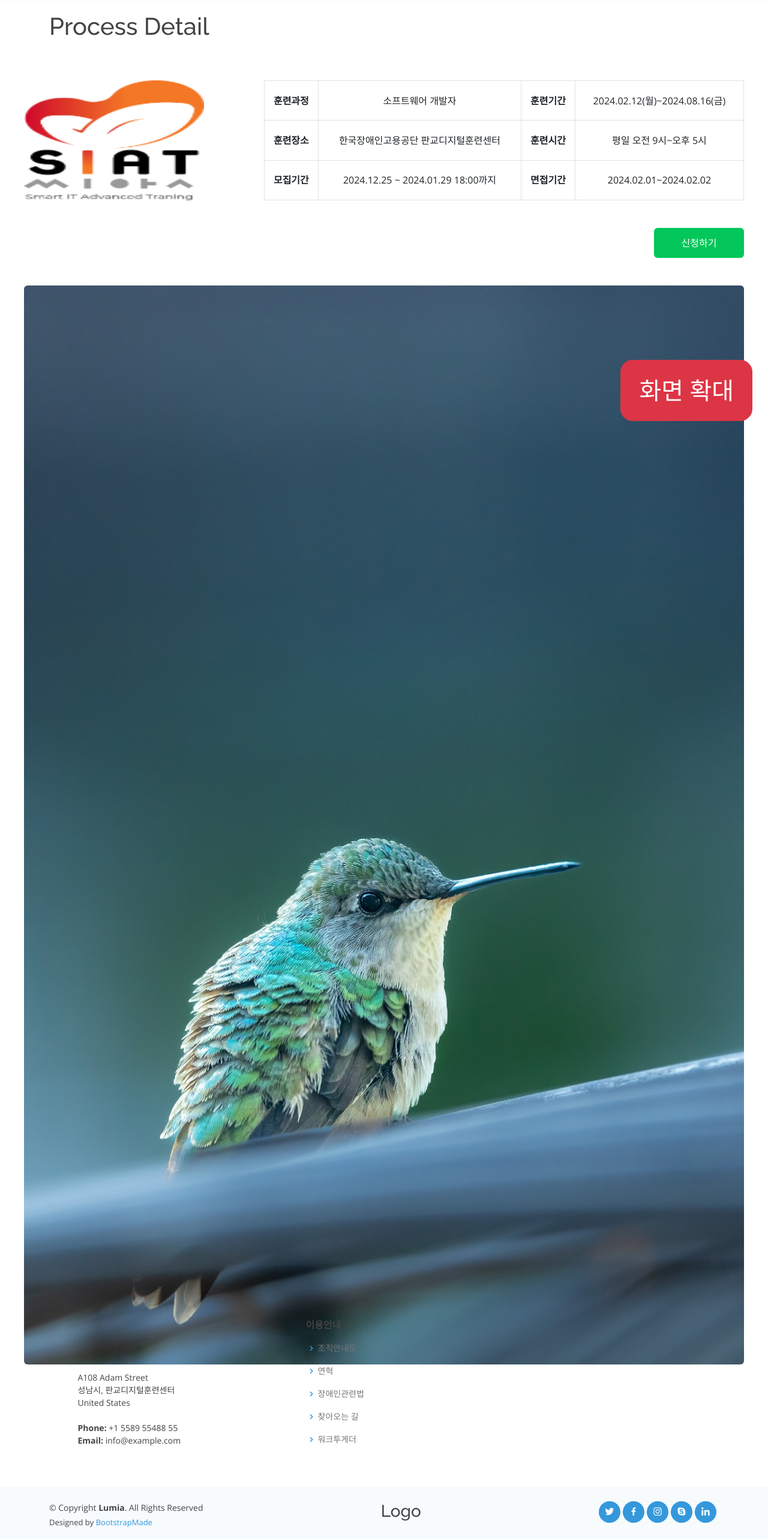
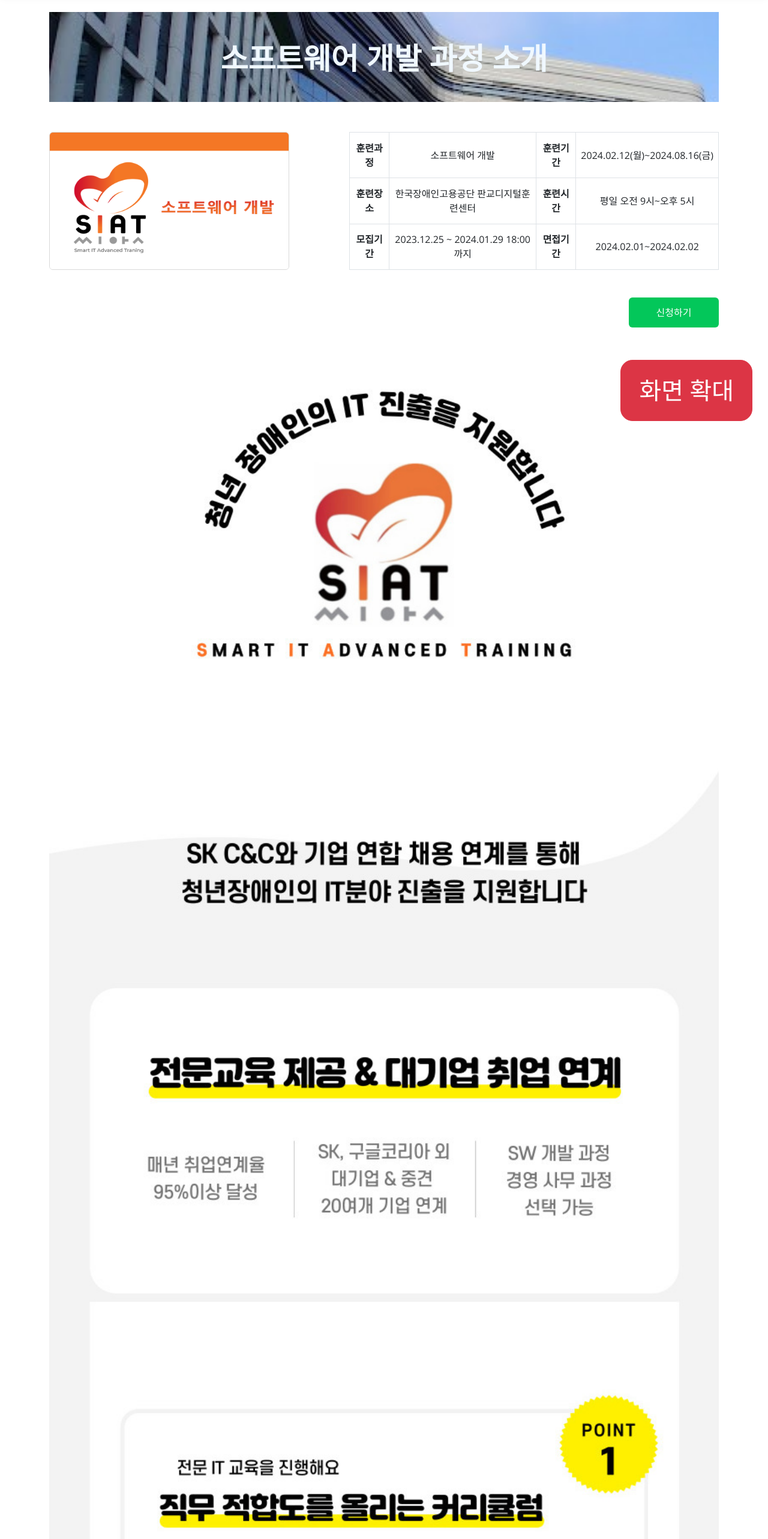
Before and after one commit to JW230321/siat-web-project, a React (Create React App) app in the folder react-siatproj/: page /detail in a window 1280 px wide. Shown: the part 80-2646 px from the top of the page at 60% size. Built offline with nearby package versions, Linux system fonts and the light colour scheme; grey boxes are pictures that could not be loaded.

Commit message:
일순 홈페이지 로고 추가

```diff
--- a/react-siatproj/public/assets/css/style.css
+++ b/react-siatproj/public/assets/css/style.css
@@ -104,7 +104,7 @@
 }
 
 #header .logo img {
-  max-height: 40px;
+  max-height: 65px;
 }
 
 /*--------------------------------------------------------------
--- a/react-siatproj/src/App.js
+++ b/react-siatproj/src/App.js
@@ -1,5 +1,5 @@
 
-import { Route, Routes } from "react-router-dom";
+import { Route, Routes, useLocation } from "react-router-dom";
 import Header from "./components/Header";
 import Home from "./components/Home";
 import Footer from "./components/Footer";
@@ -22,8 +22,13 @@
 import DetailNotice from "./notice_components/DetailNotice";
 import ModifyNotice from "./notice_components/ModifyNotice";
 import Zoom from "./components/Zoom";
+import Road from "./components/Road";
 
 function App() {
+
+  const [zoomLevel, setZoomLevel] = useState(100);
+  const location = useLocation();
+
   // 로그인 상태를 로컬 스토리지에서 가져와서 초기 상태 설정
   const [isLoggedIn, setIsLoggedIn] = useState(
     localStorage.getItem("isLoggedIn") === "true"
@@ -42,14 +47,17 @@
     localStorage.removeItem("MemberData");
   };
 
-
+  useEffect(() => {
+    window.scrollTo({ top: 0, behavior: "smooth"});
+  }, [location]);
 
   return (
     <div>
       <Header isLoggedIn = {isLoggedIn} setIsLoggedIn = {setIsLoggedIn} handleLogout = {handleLogout} />
-      <Zoom />
+      <Zoom zoomLevel={zoomLevel} setZoomLevel={setZoomLevel}/>
       <Routes>
         <Route path="/" element={<Home />} />
+        <Route path="/road" element={<Road zoomLevel={zoomLevel} />} />
         <Route path="/board" element={<ListBoardComponent />} />
         {/* <Route path="/board1" element={<Board1 />} /> */}
         <Route path = "/read-board/:board_id" element = {<ReadBoardComponent />}></Route>
@@ -58,10 +66,10 @@
         <Route path="/login" element={<Login handleLogin = {handleLogin}/>} />
         <Route path="/signup" element={<Signup />} />
         <Route path="/boardInput" element={<BoardInput />} />
-        <Route path="/process" element={<ProcessComponent />} />
+        <Route path="/process" element={<ProcessComponent zoomLevel={zoomLevel}/>} />
         <Route path="/employment" element={<EmploymentInput />} />
-        <Route path="/detail" element={<ProcessDetail />} />
-        <Route path="/detail2" element={<ProcessDetail2 />} />
+        <Route path="/detail" element={<ProcessDetail zoomLevel={zoomLevel} />} />
+        <Route path="/detail2" element={<ProcessDetail2 zoomLevel={zoomLevel} />} />
         <Route path="/input" element={<ProcessInput />} />
         <Route path="/input2" element={<ProcessInput2 />} />
         <Route path="/noticeList" element={<Notice />} />
--- a/react-siatproj/src/components/Footer.js
+++ b/react-siatproj/src/components/Footer.js
@@ -1,3 +1,6 @@
+import { Link } from "react-router-dom";
+
+
 function Footer() {
     return (
         <footer id="footer">
@@ -16,9 +19,9 @@
                             <ul>
                                 <li><i className="bx bx-chevron-right"></i> <a href="#">조직안내도</a></li>
                                 <li><i className="bx bx-chevron-right"></i> <a href="#">연혁</a></li>
-                                <li><i className="bx bx-chevron-right"></i> <a href="#">장애인관련법</a></li>
-                                <li><i className="bx bx-chevron-right"></i> <a href="#">찾아오는 길</a></li>
-                                <li><i className="bx bx-chevron-right"></i> <a href="#">워크투게더</a></li>
+                                <li><i className="bx bx-chevron-right"></i> <a target="_blank " href="https://www.law.go.kr/LSW//lsSc.do?section=&menuId=1&subMenuId=15&tabMenuId=81&eventGubun=060101&query=%EC%9E%A5%EC%95%A0%EC%9D%B8">장애인관련법</a></li>
+                                <li><i className="bx bx-chevron-right"></i> <Link to="/road">찾아오는 길</Link></li>
+                                <li><i className="bx bx-chevron-right"></i> <a target="_blank" href="https://www.worktogether.or.kr/main.do">워크투게더</a></li>
                             </ul>
                         </div>
                         <div className="col-lg-4 col-md-6 footer-newsletter">
@@ -43,8 +46,8 @@
                         Designed by <a href="https://bootstrapmade.com/">BootstrapMade</a>
                     </div>
                 </div>
-                <div>
-                    <h3>Logo</h3>
+                <div className="mainLogo2">
+                    <h3></h3>
                 </div>
                 <div className="social-links text-center text-md-right pt-3 pt-md-0">
                     <a href="#" className="twitter"><i className="bx bxl-twitter"></i></a>
--- a/react-siatproj/src/css/notice.css
+++ b/react-siatproj/src/css/notice.css
@@ -86,3 +86,40 @@
   text-decoration: underline;
   color: black;
 }
+
+
+.mainLogo {
+  width: 200px;
+  height: 70px;
+  position: relative;
+  cursor: pointer;
+}
+
+.mainLogo2{
+  background: url(/src/image/siatLogo.png);
+  width: 200px;
+  height: 150px;
+  background-repeat: no-repeat;
+  background-position: center;
+}
+
+
+.mainLogo::before {
+  content: "";
+  background: url(/src/image/siatLogo.png);
+  width: 100%;
+  height: 100%;
+  background-size: contain;
+  background-repeat: no-repeat;
+  background-position: center;
+  position: absolute;
+  top: 0;
+  left: 0;
+  pointer-events: none; /* This will allow clicks to pass through the pseudo-element */
+}
+
+.mainLogo a {
+  display: block;
+  width: 100%;
+  height: 100%;
+}
--- a/react-siatproj/src/register_components/ProcessDetail.js
+++ b/react-siatproj/src/register_components/ProcessDetail.js
@@ -1,23 +1,25 @@
 import { Link } from 'react-router-dom';
-import siatLogo from '../image/siatLogo.png';
-import test from '../image/test.jpg'
+import process1 from '../image/process1.png';
+import image from '../image/image.jpg'
 import '../css/Process.css';
 
-function ProcessDetail() {
+function ProcessDetail({zoomLevel}) {
     return (
-        <div className="container" style={{height : "265vh", marginTop : "100px"}}>
-            <h1>Process Detail</h1>
-            <div style={{marginTop: 66}}>
-                <div style={{display: 'flex', justifyContent: 'center'}}>
+        <div className="container" style={{height : "850vh", marginTop : "100px"}}>
+            <div className="image-container" style={{marginBottom: 50}}>
+                <div className="rounded1">소프트웨어 개발 과정 소개</div>
+            </div>
+            <div style={{marginTop: 50}}>
+                <div style={{display: 'flex', flexDirection: zoomLevel > 200 ? "column" : "row", justifyContent: zoomLevel > 200 ? "center" : "space-between", height:"auto", width: "100%"}}>
                     <div>
-                        <img src={siatLogo} className="rounded" alt="Cinque Terre" style={{width: 300, height: 200}} />
+                        <img src={process1} className="rounded" alt="Cinque Terre" style={{width: 400, height: 230, marginLeft: zoomLevel > 200 ? "200px" : "0px", border: "1px solid #d9d9d9", marginBottom: zoomLevel > 200 ? 20 : 0}} />
                     </div>
-                    <div style={{marginLeft: 100}}>
-                        <table className='table table-bordered' style={{width: 800, height: 200, alignItems: 'center'}}>
+                    <div style={{marginLeft: zoomLevel > 200 ? 0 : 100}}>
+                        <table className='table table-bordered' style={{width: "100%", height: 230, alignItems: 'center'}}>
                             <tbody style={{textAlign: 'center'}}>
                                 <tr>
                                     <th>훈련과정</th>
-                                    <td>소프트웨어 개발자</td>
+                                    <td>소프트웨어 개발</td>
                                     <th>훈련기간</th>
                                     <td>2024.02.12(월)~2024.08.16(금)</td>
                                 </tr>
@@ -29,7 +31,7 @@
                                 </tr>
                                 <tr>
                                     <th>모집기간</th>
-                                    <td>2024.12.25 ~ 2024.01.29 18:00까지</td>
+                                    <td>2023.12.25 ~ 2024.01.29 18:00까지</td>
                                     <th>면접기간</th>
                                     <td>2024.02.01~2024.02.02</td>
                                 </tr>
@@ -44,7 +46,7 @@
                 </div>
             </div>
             <div style={{marginTop: 46, display: 'flex', justifyContent: 'center'}}>
-                <img src={test} className="rounded" alt="Cinque Terre" style={{width: 1200}} />
+                <img src={image} className="rounded" alt="Cinque Terre" style={{width: 1200}} />
             </div>
         </div>
     );
--- a/react-siatproj/src/register_components/ProcessDetail2.js
+++ b/react-siatproj/src/register_components/ProcessDetail2.js
@@ -1,19 +1,21 @@
 import { Link } from 'react-router-dom';
-import siatLogo from '../image/siatLogo.png';
-import test from '../image/test.jpg'
+import process2 from '../image/process2.png';
+import image from '../image/image.jpg'
 import '../css/Process.css';
 
-function ProcessDetail() {
+function ProcessDetail({zoomLevel}) {
     return (
-        <div className="container" style={{height : "265vh", marginTop : "100px"}}>
-            <h1>Process Detail</h1>
-            <div style={{marginTop: 66}}>
-                <div style={{display: 'flex', justifyContent: 'center'}}>
+        <div className="container" style={{height : "850vh", marginTop : "100px"}}>
+            <div className="image-container" style={{marginBottom: 50}}>
+                <div className="rounded1">경영사무지원 과정 소개</div>
+            </div>
+            <div style={{marginTop: 50}}>
+                <div style={{display: 'flex', flexDirection: zoomLevel > 200 ? "column" : "row", justifyContent: zoomLevel > 200 ? "center" : "space-between", height:"auto", width: "100%"}}>
                     <div>
-                        <img src={siatLogo} className="rounded" alt="Cinque Terre" style={{width: 300, height: 200}} />
+                        <img src={process2} className="rounded" alt="Cinque Terre" style={{width: 400, height: 230, marginLeft: zoomLevel > 200 ? "200px" : "0px", border: "1px solid #d9d9d9", marginBottom: zoomLevel > 200 ? 20 : 0}} />
                     </div>
-                    <div style={{marginLeft: 100}}>
-                        <table className='table table-bordered' style={{width: 800, height: 200, alignItems: 'center'}}>
+                    <div style={{marginLeft: zoomLevel > 200 ? 0 : 100}}>
+                        <table className='table table-bordered' style={{width: "100%", height: 230, alignItems: 'center'}}>
                             <tbody style={{textAlign: 'center'}}>
                                 <tr>
                                     <th>훈련과정</th>
@@ -29,7 +31,7 @@
                                 </tr>
                                 <tr>
                                     <th>모집기간</th>
-                                    <td>2024.12.25 ~ 2024.01.29 18:00까지</td>
+                                    <td>2023.12.25 ~ 2024.01.29 18:00까지</td>
                                     <th>면접기간</th>
                                     <td>2024.02.01~2024.02.02</td>
                                 </tr>
@@ -44,7 +46,7 @@
                 </div>
             </div>
             <div style={{marginTop: 46, display: 'flex', justifyContent: 'center'}}>
-                <img src={test} className="rounded" alt="Cinque Terre" style={{width: 1200}} />
+                <img src={image} className="rounded" alt="Cinque Terre" style={{width: 1200}} />
             </div>
         </div>
     );
--- a/react-siatproj/src/register_components/ProcessInput.js
+++ b/react-siatproj/src/register_components/ProcessInput.js
@@ -200,7 +200,7 @@
                         <tbody>
                             <tr>
                                 <th>
-                                    <label htmlFor="grade" className="mr-sm-2 ">최종학교명</label>
+                                    <label htmlFor="grade" className="mr-sm-2 ">최종<br />학교명</label>
                                 </th>
                                 <td colSpan="7">
                                     <input type="text" className="form-control mb-2 mr-sm-2" placeholder="최종학교명을 입력하세요." id="grade" name='grade' />
--- a/react-siatproj/src/register_components/ProcessInput2.js
+++ b/react-siatproj/src/register_components/ProcessInput2.js
@@ -76,7 +76,7 @@
     }
 
     return (
-        <div className="container" style={{ height: "480vh", marginTop: "100px" }}>
+        <div className="container" style={{ height: "530vh", marginTop: "100px" }}>
             <div style={{ borderRadius: 10, padding: 20, marginTop: 20, height: 4350 }}>
                 <form className="form-inline" method="post" action="/input">
                     <h4>개인 정보</h4>
@@ -200,7 +200,7 @@
                         <tbody>
                             <tr>
                                 <th>
-                                    <label htmlFor="grade" className="mr-sm-2 ">최종학교명</label>
+                                    <label htmlFor="grade" className="mr-sm-2 ">최종<br />학교명</label>
                                 </th>
                                 <td colSpan="7">
                                     <input type="text" className="form-control mb-2 mr-sm-2" placeholder="최종학교명을 입력하세요." id="grade" name='grade' />
```
Also changed, not shown: react-siatproj/src/components/Header.js (+5 -4 lines), react-siatproj/src/register_components/ProcessComponent.js (+18 -21 lines).
